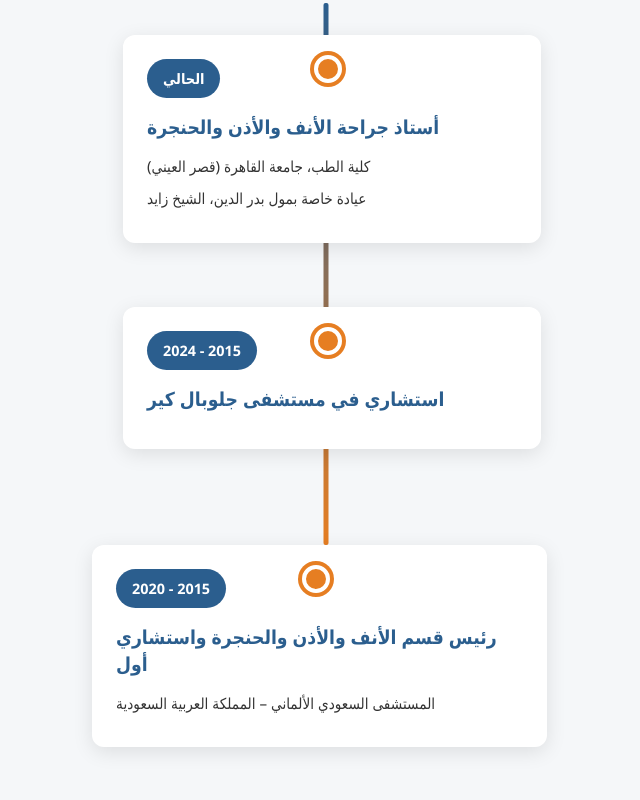
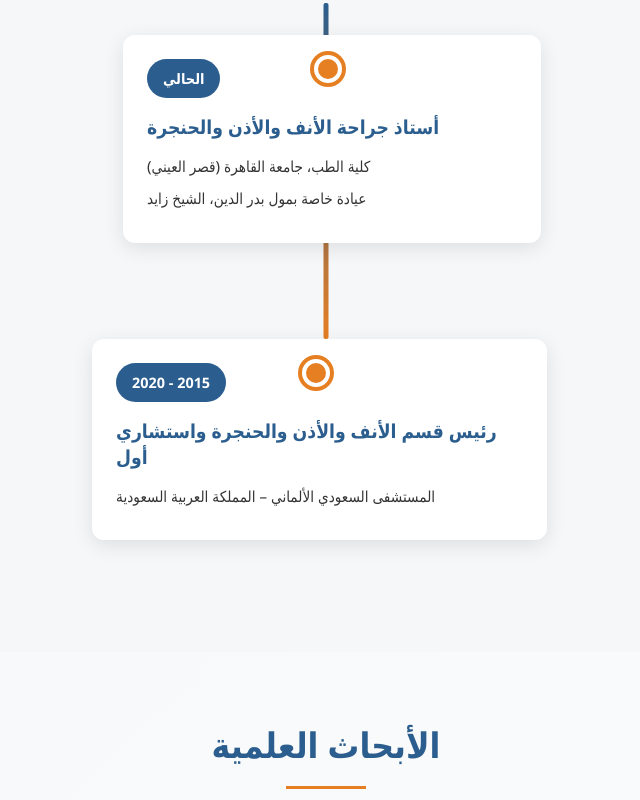
Before and after one commit to adhammongeddev-arch/DrHatemBadranWebsite, a plain HTML site: page index.html in a window 1280 px wide. Shown: the part 2333-3133 px from the top of the page, without its empty margins (314-954 px from the left). Drawn offline with Linux system fonts and the light colour scheme.

Commit message:
Update index.html

```diff
--- a/index.html
+++ b/index.html
@@ -1768,13 +1768,6 @@
                     <h3>أستاذ جراحة الأنف والأذن والحنجرة</h3>
                     <p>كلية الطب، جامعة القاهرة (قصر العيني)</p>
                     <p>عيادة خاصة بمول بدر الدين، الشيخ زايد</p>
-                </div>
-            </div>
-             <div class="Baka"></div>
-            <div class="timeline-item">
-                <div class="timeline-content">
-                    <div class="timeline-date">2015 - 2024</div>
-                    <h3>استشاري في مستشفى جلوبال كير</h3>
                 </div>
             </div>
         </div>
```
